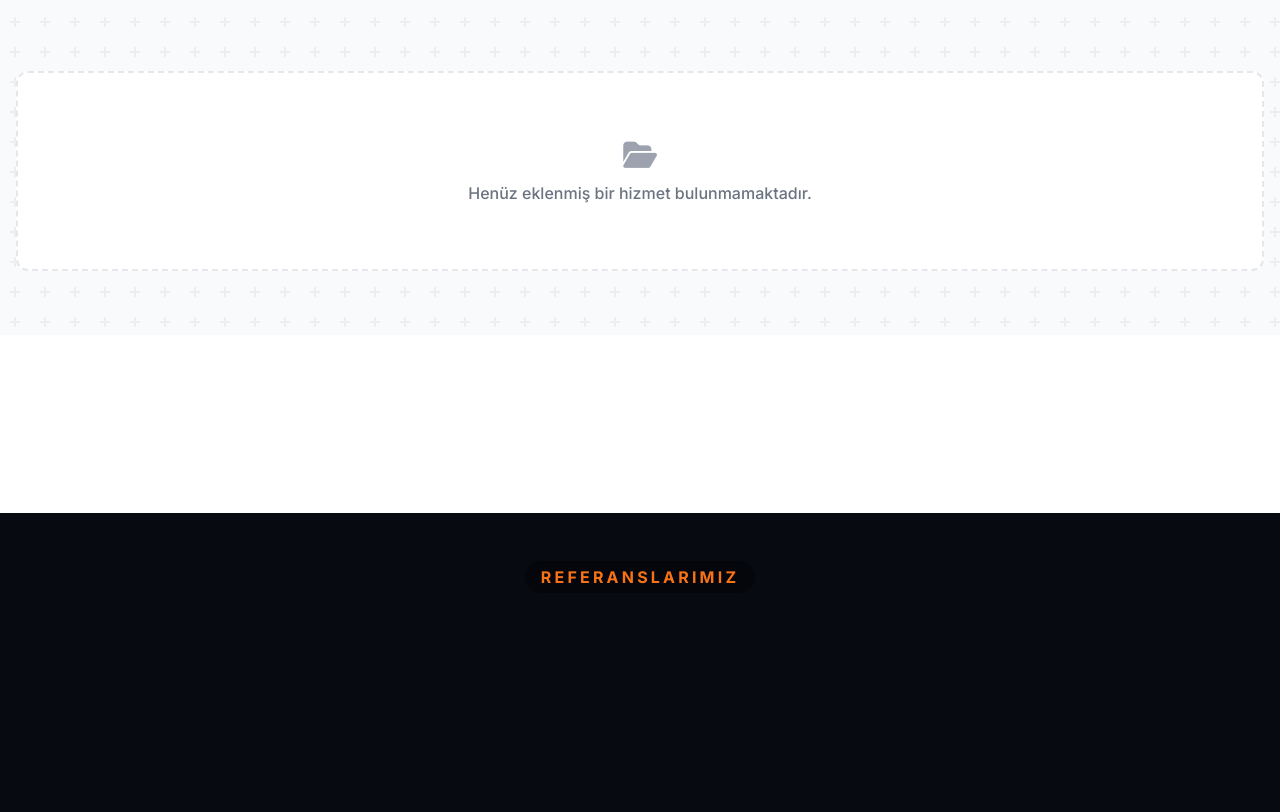
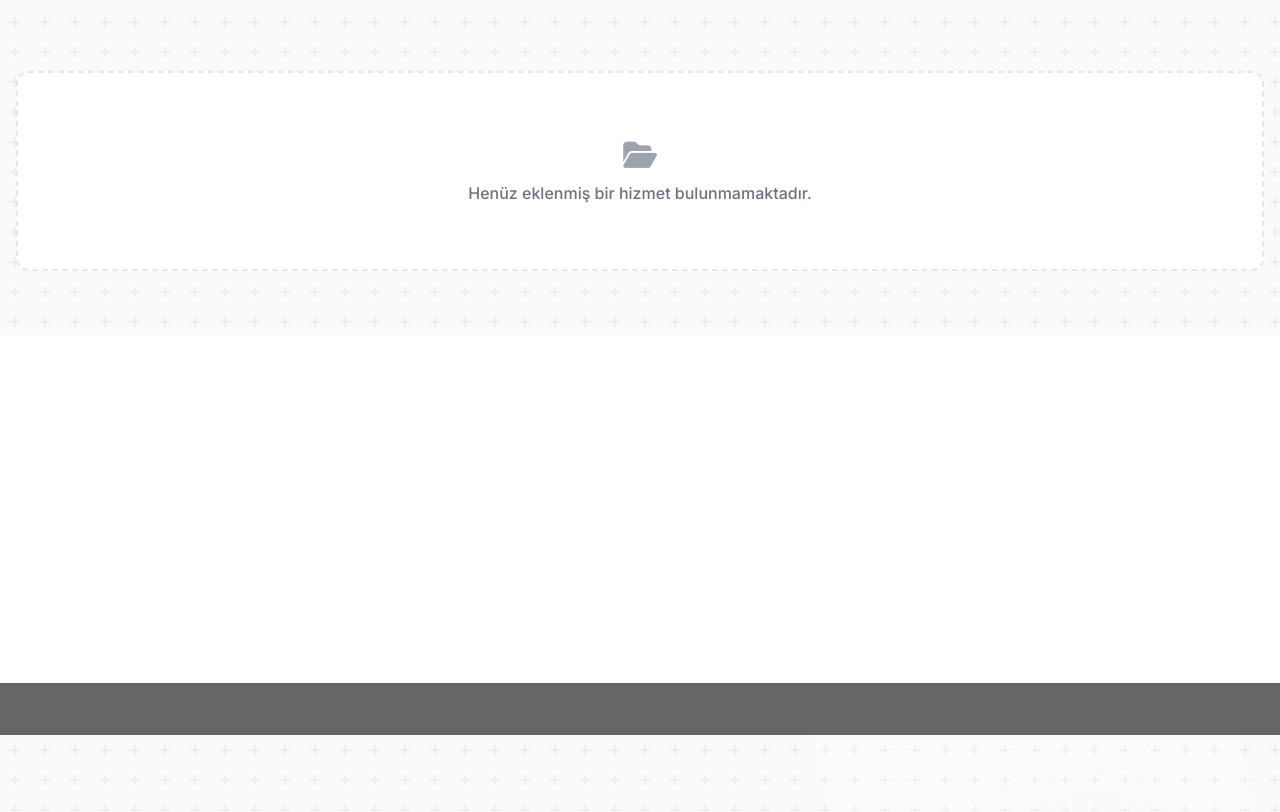
Before and after one commit to gokayeren/ekosan_project, a Flask app: template app/templates/index.html in a window 1280 px wide. Shown: the part 844-1656 px from the top of the page. Run offline with Flask 3, Linux system fonts and the light colour scheme; the template is opened without the code that fills it, so the values that code supplies are empty; some libraries are stand-ins or nearby versions.

Commit message:
indexfix

```diff
--- a/app/templates/index.html
+++ b/app/templates/index.html
@@ -181,34 +181,29 @@
     </div>
 </section>
 
-<section id="parallax-section" class="relative w-full h-[400px] md:h-[500px] flex items-center justify-center overflow-hidden">
-
+<section id="parallax-section" class="relative w-full h-[400px] flex items-center overflow-hidden">
     {% if home_config.parallax_image %}
         <div id="parallax-bg"
-            class="absolute -top-[40%] left-0 w-full h-[180%] z-0 bg-center bg-cover bg-no-repeat will-change-transform"
+            class="absolute top-0 left-0 w-full h-[150%] z-0 bg-center bg-cover bg-no-repeat transform-gpu will-change-transform"
             style="background-image: url('{{ url_for('static', filename='uploads/' + home_config.parallax_image) }}');">
 
             <div class="absolute inset-0 bg-black/60"></div>
         </div>
     {% else %}
         <div id="parallax-bg"
-            class="absolute -top-[40%] left-0 w-full h-[180%] z-0 bg-center bg-cover bg-no-repeat will-change-transform bg-gray-900">
+            class="absolute top-0 left-0 w-full h-[150%] z-0 bg-center bg-cover bg-no-repeat transform-gpu will-change-transform">
 
             <div class="absolute inset-0 bg-black/60"></div>
         </div>
     {% endif %}
 
-    <div class="container relative z-10 mx-auto px-4 max-w-4xl text-white text-center">
-        <div class="flex flex-col justify-center items-center gap-4">
-
-            <span class="font-bold tracking-[0.2em] uppercase text-orange-500 text-sm md:text-base bg-black/30 px-4 py-1 rounded-full backdrop-blur-sm">
-                Referanslarımız
-            </span>
-
-            <h2 class="text-2xl md:text-4xl lg:text-5xl font-black leading-tight drop-shadow-lg">
-                {{ home_config.parallax_title }}
-            </h2>
-
+    <div class="container relative z-10 mx-auto px-6 max-w-6xl text-white">
+        <div class="flex flex-col md:flex-row justify-start items-end gap-4">
+            <div class="text-left w-full md:w-1/2">
+                <span class="font-bold tracking-wider uppercase text-lg md:text-2xl block mb-4">
+                    {{ home_config.parallax_title }}
+                </span>
+            </div>
         </div>
     </div>
 </section>
```
